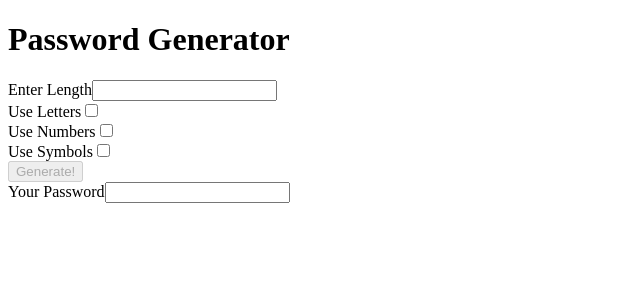
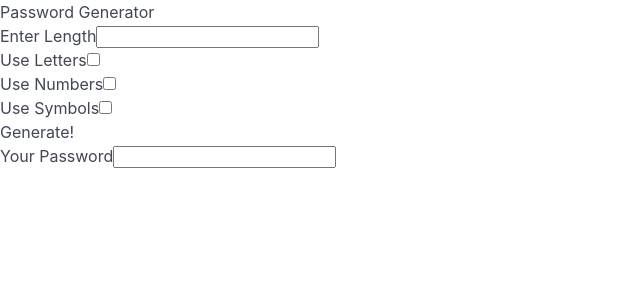
Before and after one commit to KarimMoustamid/Angular-PW-App, an Angular app: page / in a window 1280 px wide. Shown: the top 300 px of the page, without its empty margins (0-640 px from the left). Built offline with nearby package versions, Linux system fonts and the light colour scheme.

Commit message:
Add Bulma CSS framework
Included Bulma version 1.0.2 to the dependencies in package.json and package-lock.json. Imported Bulma CSS in the global styles file to enable its usage throughout the project.

```diff
--- a/package.json
+++ b/package.json
@@ -18,6 +18,7 @@
     "@angular/platform-browser": "^18.1.0",
     "@angular/platform-browser-dynamic": "^18.1.0",
     "@angular/router": "^18.1.0",
+    "bulma": "^1.0.2",
     "rxjs": "~7.8.0",
     "tslib": "^2.3.0",
     "zone.js": "~0.14.3"
--- a/src/styles.css
+++ b/src/styles.css
@@ -1 +1,2 @@
 /* You can add global styles to this file, and also import other style files */
+@import "bulma/css/bulma.css";
```
Also changed, not shown: 1 other file (tests, documents, lock files or other folders).
